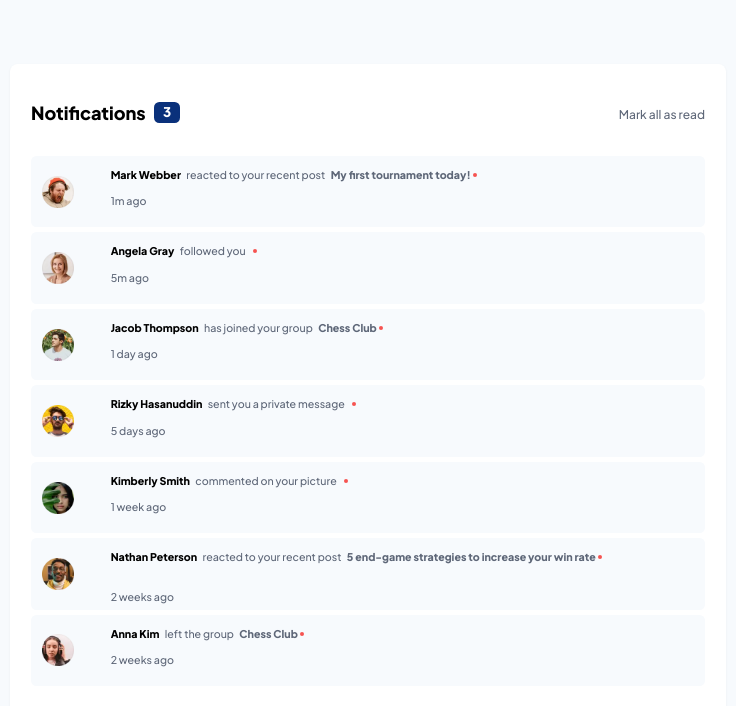
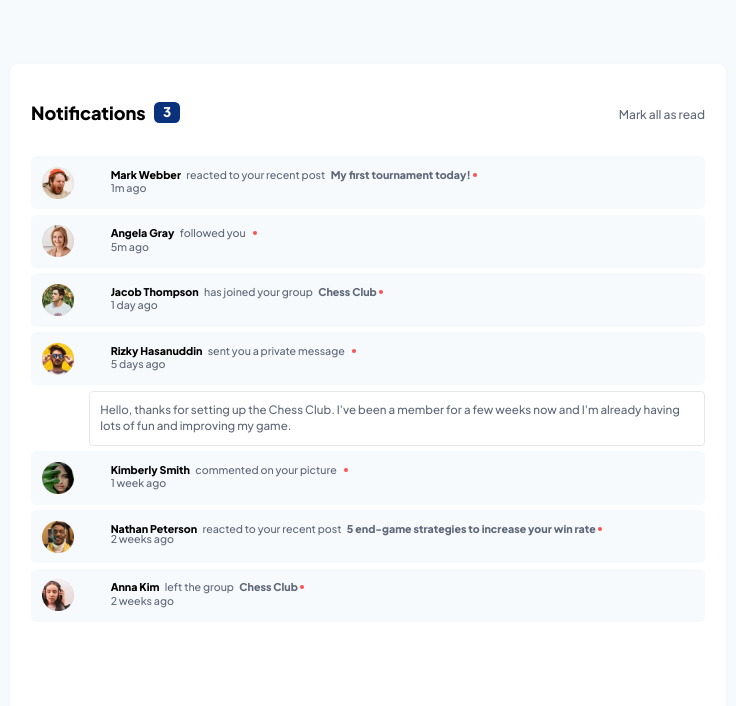
Before and after one commit to pkthunder87/notifications-page, a React (Vite) app: page / in a window 1280 px wide. Shown: the top 706 px of the page, without its empty margins (272-1008 px from the left). Built offline with nearby package versions, Linux system fonts and the light colour scheme.

Commit message:
Feat: Add activeMessage to NotificationItem

```diff
--- a/src/App.jsx
+++ b/src/App.jsx
@@ -3,7 +3,7 @@ import NotificationsTop from './components/NotificationsTop';
 
 function App() {
   return (
-    <div className="grid h-[84dvh] w-[56dvw] grid-rows-[12.5%_87.5%] rounded-xl bg-white px-8 py-4 text-2xl drop-shadow-sm">
+    <div className="grid h-[84dvh] w-[56dvw] grid-rows-[12.5%_87.5%] overflow-scroll rounded-xl bg-white px-8 py-4 text-2xl drop-shadow-sm">
       <NotificationsTop />
       <NotificationsList />
     </div>
--- a/src/components/NotificationItem.jsx
+++ b/src/components/NotificationItem.jsx
@@ -6,11 +6,17 @@ function NotificationItem({
   headline,
   marginTop = '-mt-4',
   link = '',
+  activeMessage = '',
 }) {
   return (
-    <div className="grid h-[12.5%] w-full grid-cols-[10%_90%] grid-rows-2 items-center gap-x-4 rounded-lg bg-very-light-grayish-blue p-2">
+    <div>
+      <div className="grid  w-full grid-cols-[10%_90%] grid-rows-2 items-center gap-x-4 rounded-lg bg-very-light-grayish-blue p-2">
         <div className="row-span-2 ml-2">
-        <img className="h-12 w-12" src={`${profilePic}`} alt="Profile image" />
+          <img
+            className="h-12 w-12"
+            src={`${profilePic}`}
+            alt="Profile image"
+          />
         </div>
         <div className=" -ml-1 mt-2 self-start text-wrap text-base">
           <span className="font-extrabold hover:cursor-pointer hover:text-blue">{`${profileName}`}</span>
@@ -28,6 +34,14 @@ function NotificationItem({
           className={`-ml-1  ${marginTop} text-base text-dark-grayish-blue`}
         >{`${timestamp}`}</div>
       </div>
+      {activeMessage ? (
+        <div
+          className={`ml-[5.4rem] mt-2 rounded-md  border-[1px] border-solid p-4 text-[1.08rem] leading-6 text-dark-grayish-blue`}
+        >{`${activeMessage}`}</div>
+      ) : (
+        false
+      )}
+    </div>
   );
 }
 
--- a/src/components/NotificationsList.jsx
+++ b/src/components/NotificationsList.jsx
@@ -34,6 +34,7 @@ function NotificationsList() {
         reaction="sent you a private message"
         timestamp="5 days ago"
         headline=""
+        activeMessage={activeMessage}
       />
       <NotificationItem
         profilePic="./avatar-kimberly-smith.webp"
@@ -48,7 +49,7 @@ function NotificationsList() {
         reaction="reacted to your recent post"
         timestamp="2 weeks ago"
         headline="5 end-game strategies to increase your win rate"
-        marginTop="mt-6"
+        marginTop="-mt-6"
       />
       <NotificationItem
         profilePic="./avatar-anna-kim.webp"
```
Lines whose indentation alone changed are shown as unchanged.
